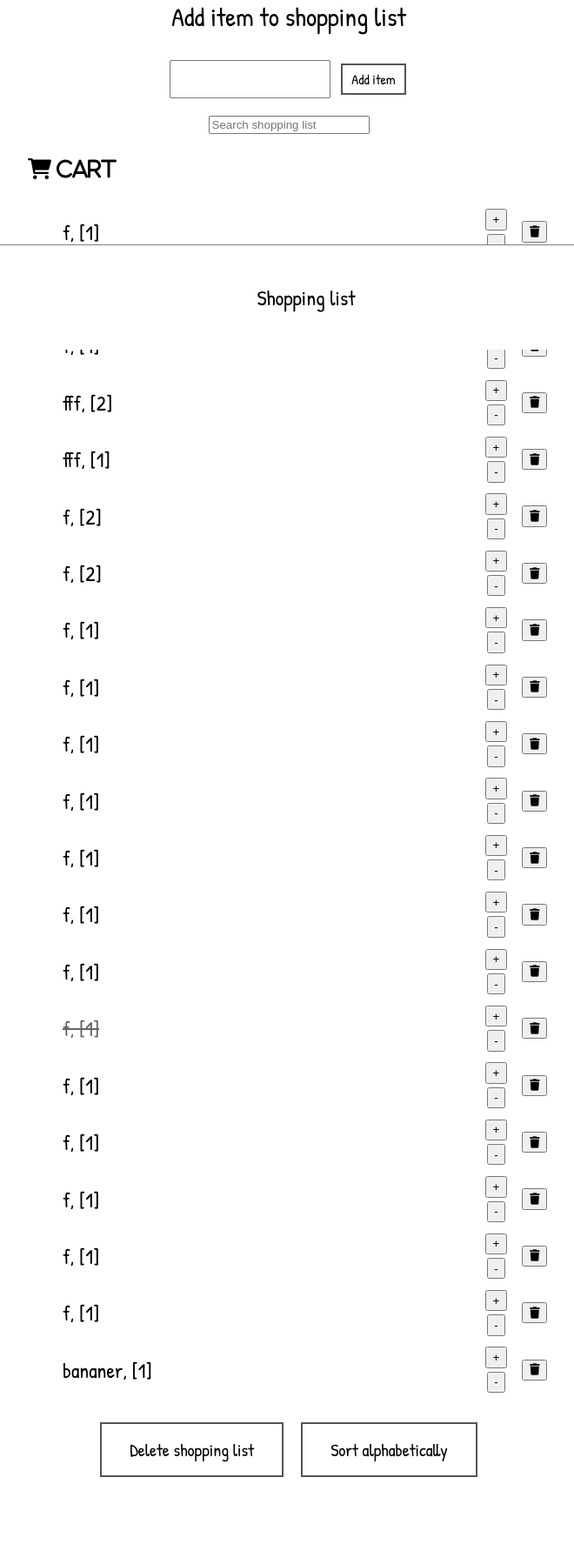
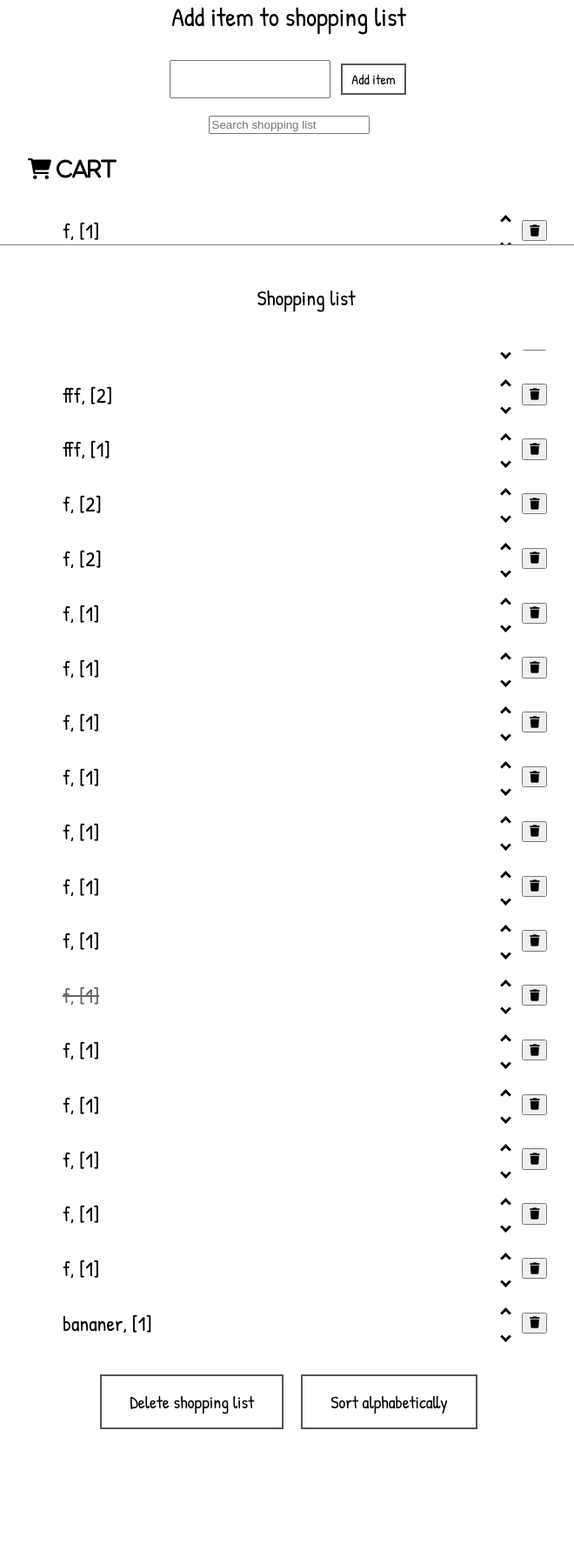
Before and after one commit to Stianao/Shopping-List, a Flask app: page / in a window 1280 px wide. Shown: the part 398-2181 px from the top of the page at 87% size, without its empty margins (308-968 px from the left). After the commit the page ends 2041 px from the top, so only its background shows below. Run offline with Flask 3, Linux system fonts and the light colour scheme; data comes from the database, SQL or seed files in the repository; both versions use the stored data as it was after the commit.

Commit message:
stylized the quantity buttons

```diff
--- a/static/style.css
+++ b/static/style.css
@@ -34,6 +34,23 @@ body {
     padding: 1em;
     background-color: white;
     margin-top: auto;
+}
+
+.arrow {
+    border: solid black;
+    border-width: 0 3px 3px 0;
+    display: inline-block;
+    padding: 3px;
+}
+
+.up {
+    transform: rotate(-135deg);
+    -webkit-transform: rotate(-135deg)
+}
+
+.down {
+  transform: rotate(45deg);
+  -webkit-transform: rotate(45deg);
 }
 
 .addInput {
@@ -139,7 +156,7 @@ li button {
     margin-right: 0.4em;
 }
 
-.quantity-buttons {
+.quantity-buttons{
     display: inline-flex;
     flex-direction: column;
     gap: 4px;
@@ -147,6 +164,16 @@ li button {
     align-items: center;
     line-height: 1;
 }
+
+.quantity-buttons button {
+  background: none;      /* ingen bakgrunn */
+  border: none;          /* ingen kant */
+  padding: 0;            /* ingen ekstra luft */
+  margin: 0;
+  font-size: 20px;       /* gjør pilene passe store */
+  cursor: pointer;       /* pekehånd når man holder over */
+}
+
 
 ul li {
   display: flex;
--- a/templates/index.html
+++ b/templates/index.html
@@ -34,8 +34,8 @@
                             {{item.name}}, [{{item.number}}]
                         </span>
                         <span class="quantity-buttons">
-                            <button @click="increaseNumber(index)">+</button>
-                            <button @click="decreaseNumber(index)">-</button>
+                            <button @click="increaseNumber(index)" ><i class="arrow up"></i></button>
+                            <button @click="decreaseNumber(index)"><i class="arrow down"></i></button>
                         </span>
                             <button @click="removeItem(index)"><i class="fa-solid fa-trash"></i></button>
                         </li>
```
Also changed, not shown: database_file.db.
